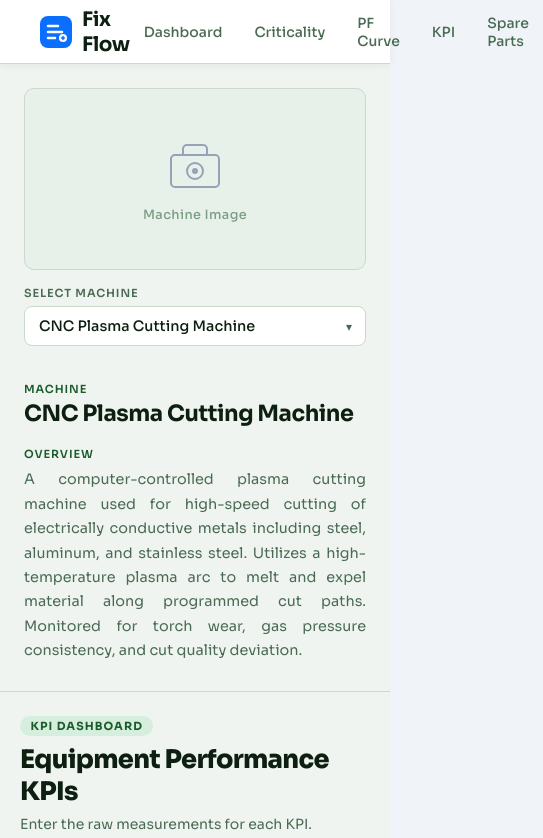
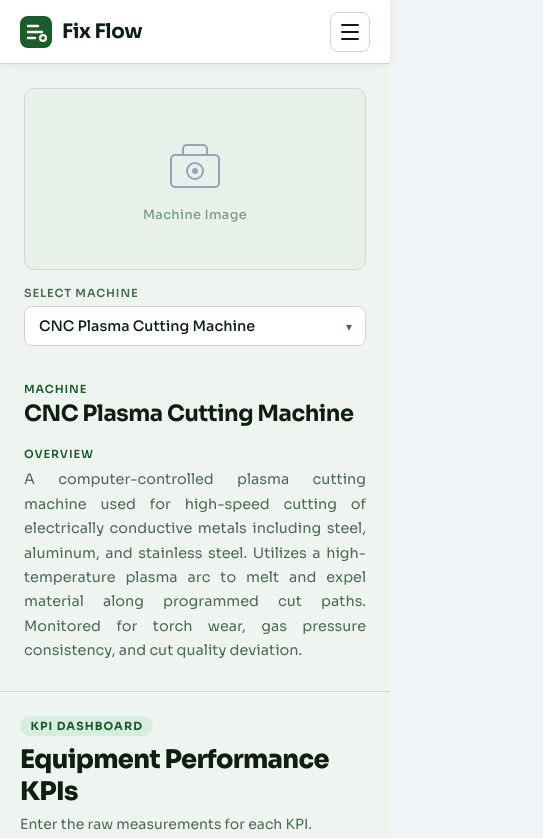
Before and after one commit to Ange-09/Fix-Flow, a Next.js app: page /kpi in a window 390 px wide. Shown: the top 838 px of the page, 543 px wide, since content can reach past the window. Built offline with nearby package versions, Linux system fonts and the light colour scheme.

Commit message:
Header for Mobile

```diff
--- a/src/app/components/Header/Header.module.css
+++ b/src/app/components/Header/Header.module.css
@@ -8,10 +8,11 @@
   border-bottom: 1px solid #c9d9cc;
   position: sticky;
   top: 0;
-  z-index: 100;
+  z-index: 200;
   box-shadow: 0 1px 8px rgba(13, 31, 17, 0.06);
 }
 
+/* ── Brand ── */
 .brand {
   display: flex;
   align-items: center;
@@ -34,6 +35,7 @@
   letter-spacing: -0.02em;
 }
 
+/* ── Desktop Nav ── */
 .nav {
   display: flex;
   align-items: center;
@@ -68,4 +70,140 @@
 .navLink.active {
   background-color: #d6eedd;
   color: #1a5c2a;
+  font-weight: 600;
 }
+
+/* ── Hamburger (hidden on desktop) ── */
+.hamburger {
+  display: none;
+  flex-direction: column;
+  justify-content: center;
+  align-items: center;
+  gap: 5px;
+  width: 40px;
+  height: 40px;
+  background: none;
+  border: 1.5px solid #c9d9cc;
+  border-radius: 8px;
+  cursor: pointer;
+  padding: 0;
+  flex-shrink: 0;
+  transition: border-color 0.15s ease, background-color 0.15s ease;
+}
+
+.hamburger:hover {
+  background-color: #edf5ee;
+  border-color: #1a5c2a;
+}
+
+.bar {
+  display: block;
+  width: 18px;
+  height: 2px;
+  background-color: #0d1f11;
+  border-radius: 999px;
+  transition: transform 0.25s ease, opacity 0.25s ease, width 0.25s ease;
+  transform-origin: center;
+}
+
+/* Animate bars → X when open */
+.hamburgerOpen .bar:nth-child(1) {
+  transform: translateY(7px) rotate(45deg);
+}
+.hamburgerOpen .bar:nth-child(2) {
+  opacity: 0;
+  width: 0;
+}
+.hamburgerOpen .bar:nth-child(3) {
+  transform: translateY(-7px) rotate(-45deg);
+}
+
+/* ── Overlay ── */
+.overlay {
+  display: none;
+  position: fixed;
+  inset: 64px 0 0 0;
+  background: rgba(13, 31, 17, 0.35);
+  z-index: 150;
+  animation: fadeIn 0.2s ease;
+}
+
+/* ── Mobile Drawer ── */
+.mobileNav {
+  display: none;
+  position: fixed;
+  top: 64px;
+  left: 0;
+  right: 0;
+  background: #ffffff;
+  border-bottom: 1px solid #c9d9cc;
+  box-shadow: 0 8px 24px rgba(13, 31, 17, 0.10);
+  z-index: 175;
+  transform: translateY(-8px);
+  opacity: 0;
+  pointer-events: none;
+  transition: transform 0.22s ease, opacity 0.22s ease;
+}
+
+.mobileNavOpen {
+  transform: translateY(0);
+  opacity: 1;
+  pointer-events: all;
+}
+
+.mobileNavList {
+  list-style: none;
+  margin: 0;
+  padding: 0.5rem 1rem 0.75rem;
+}
+
+.mobileNavLink {
+  display: block;
+  padding: 0.75rem 1rem;
+  font-family: "Sora", "Segoe UI", sans-serif;
+  font-size: 0.9375rem;
+  font-weight: 500;
+  color: #4a6b53;
+  text-decoration: none;
+  border-radius: 8px;
+  transition: background-color 0.15s ease, color 0.15s ease;
+}
+
+.mobileNavLink:hover {
+  background-color: #edf5ee;
+  color: #1a5c2a;
+}
+
+.mobileNavLink.active {
+  background-color: #d6eedd;
+  color: #1a5c2a;
+  font-weight: 600;
+}
+
+/* ── Responsive breakpoint ── */
+@media (max-width: 768px) {
+  .header {
+    padding: 0 1.25rem;
+  }
+
+  .nav {
+    display: none;
+  }
+
+  .hamburger {
+    display: flex;
+  }
+
+  .overlay {
+    display: block;
+  }
+
+  .mobileNav {
+    display: block;
+  }
+}
+
+@keyframes fadeIn {
+  from { opacity: 0; }
+  to   { opacity: 1; }
+}
--- a/src/app/components/Header/Header.tsx
+++ b/src/app/components/Header/Header.tsx
@@ -1,39 +1,102 @@
+"use client";
+
 import Link from "next/link";
+import { useState, useEffect } from "react";
+import { usePathname } from "next/navigation";
 import styles from "./Header.module.css";
 
 export default function Header() {
+  const [menuOpen, setMenuOpen] = useState(false);
+  const pathname = usePathname();
+
+  // Close menu on route change
+  useEffect(() => {
+    setMenuOpen(false);
+  }, [pathname]);
+
+  // Prevent body scroll when menu is open
+  useEffect(() => {
+    document.body.style.overflow = menuOpen ? "hidden" : "";
+    return () => { document.body.style.overflow = ""; };
+  }, [menuOpen]);
+
+  const navItems = [
+    { href: "/", label: "Dashboard" },
+    { href: "/criticality", label: "Criticality" },
+    { href: "/pf-curve", label: "PF Curve" },
+    { href: "/kpi", label: "KPI" },
+    { href: "/spare-parts", label: "Spare Parts" },
+  ];
+
   return (
+    <>
       <header className={styles.header}>
         <div className={styles.brand}>
           <div className={styles.logo}>
             <svg width="32" height="32" viewBox="0 0 32 32" fill="none" xmlns="http://www.w3.org/2000/svg">
-            <rect width="32" height="32" rx="8" fill="#0A6EFF" />
+              <rect width="32" height="32" rx="8" fill="#1a5c2a" />
               <path d="M8 10H18M8 16H22M8 22H15" stroke="white" strokeWidth="2.5" strokeLinecap="round" />
               <circle cx="23" cy="22" r="4" fill="white" />
-            <path d="M21.5 22H24.5M23 20.5V23.5" stroke="#0A6EFF" strokeWidth="1.5" strokeLinecap="round" />
+              <path d="M21.5 22H24.5M23 20.5V23.5" stroke="#1a5c2a" strokeWidth="1.5" strokeLinecap="round" />
             </svg>
           </div>
           <span className={styles.brandName}>Fix Flow</span>
         </div>
+
+        {/* Desktop nav */}
         <nav className={styles.nav}>
           <ul className={styles.navList}>
-          <li>
-            <Link href="/" className={styles.navLink}>Dashboard</Link>
+            {navItems.map(({ href, label }) => (
+              <li key={href}>
+                <Link
+                  href={href}
+                  className={`${styles.navLink} ${pathname === href ? styles.active : ""}`}
+                >
+                  {label}
+                </Link>
               </li>
-          <li>
-            <Link href="/criticality" className={styles.navLink}>Criticality</Link>
-          </li>
-          <li>
-            <Link href="/pf-curve" className={styles.navLink}>PF Curve</Link>
-          </li>
-          <li>
-            <Link href="/kpi" className={styles.navLink}>KPI</Link>
-          </li>
-          <li>
-            <Link href="/spare-parts" className={styles.navLink}>Spare Parts</Link>
-          </li>
+            ))}
           </ul>
         </nav>
+
+        {/* Hamburger button (mobile only) */}
+        <button
+          className={`${styles.hamburger} ${menuOpen ? styles.hamburgerOpen : ""}`}
+          onClick={() => setMenuOpen((prev) => !prev)}
+          aria-label={menuOpen ? "Close menu" : "Open menu"}
+          aria-expanded={menuOpen}
+        >
+          <span className={styles.bar} />
+          <span className={styles.bar} />
+          <span className={styles.bar} />
+        </button>
       </header>
+
+      {/* Mobile drawer overlay */}
+      {menuOpen && (
+        <div
+          className={styles.overlay}
+          onClick={() => setMenuOpen(false)}
+          aria-hidden="true"
+        />
+      )}
+
+      {/* Mobile drawer */}
+      <nav className={`${styles.mobileNav} ${menuOpen ? styles.mobileNavOpen : ""}`} aria-hidden={!menuOpen}>
+        <ul className={styles.mobileNavList}>
+          {navItems.map(({ href, label }) => (
+            <li key={href}>
+              <Link
+                href={href}
+                className={`${styles.mobileNavLink} ${pathname === href ? styles.active : ""}`}
+                onClick={() => setMenuOpen(false)}
+              >
+                {label}
+              </Link>
+            </li>
+          ))}
+        </ul>
+      </nav>
+    </>
   );
 }
```
Lines whose indentation alone changed are shown as unchanged.
